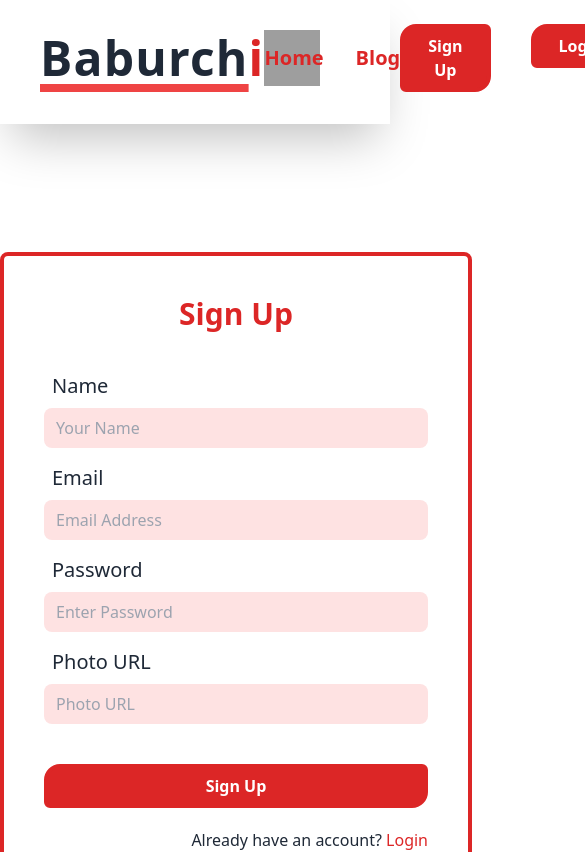
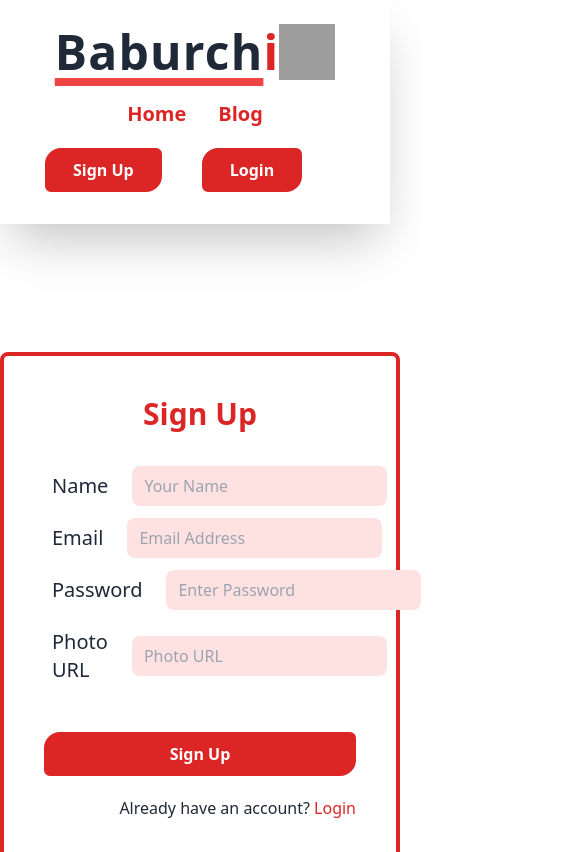
Before and after one commit to Sagor66/Baburchi-Client, a React (Vite) app: page /register in a window 390 px wide. Shown: the top 852 px of the page, 585 px wide, since content can reach past the window. Built offline with nearby package versions, Linux system fonts and the light colour scheme; no server answers; grey boxes are pictures that could not be loaded.

Commit message:
responsive design

```diff
--- a/package.json
+++ b/package.json
@@ -22,6 +22,7 @@
     "react-fast-marquee": "^1.5.2",
     "react-hot-toast": "^2.4.1",
     "react-icons": "^4.8.0",
+    "react-lazy-load": "^4.0.1",
     "react-loader-spinner": "^5.3.4",
     "react-rating": "^2.0.5",
     "react-router-dom": "^6.11.0",
--- a/src/pages/ChefRecipes/ChefBanner.jsx
+++ b/src/pages/ChefRecipes/ChefBanner.jsx
@@ -15,9 +15,9 @@
   } = singleChef;
 
   return (
-    <div className="grid grid-cols-2 items-center text-white bg-red-800 px-20 mb-32">
+    <div className="grid md:grid-cols-2 items-center text-white bg-red-800 px-20 mb-32 gap-10">
       <div className="mx-auto">
-        <img className="w-[600px] h-[700px] object-cover" src={chef_picture} alt="" />
+        <img className="w-[400px] h-[450px] md:w-[600px] md:h-[700px] object-cover" src={chef_picture} alt="" />
       </div>
       <div className="border-l-2 rounded-3xl pl-20">
         <h2 className="text-5xl font-bold text-clip-transparent bg-gradient-to-b from-white to-red-300 mb-10">{chef_name}</h2>
--- a/src/pages/ChefRecipes/ChefRecipe.jsx
+++ b/src/pages/ChefRecipes/ChefRecipe.jsx
@@ -17,7 +17,7 @@
   };
 
   return (
-    <div className="grid grid-cols-5 justify-between items-center mb-14 shadow-2xl px-8 py-6 pr-14 rounded-lg">
+    <div className="grid grid-cols-1 md:grid-cols-5 justify-between items-center mb-14 shadow-2xl px-8 py-6 pr-14 rounded-lg">
       <div className="col-span-2">
         <img
           className="w-[420px] h-[420px] object-cover rounded-lg"
@@ -45,7 +45,7 @@
           <h4 className="text-2xl font-semibold mb-2">Culinary</h4>
           <p className="text-gray-600">{cooking_method}</p>
         </div>
-        <div className="flex justify-between items-center">
+        <div className="flex flex-col md:flex-row justify-between items-center gap-4">
           <p className="flex items-center gap-2">
             <span className="font-semibold">Rating:</span>
             <span>{rating}</span>
--- a/src/pages/ChefRecipes/ChefRecipes.jsx
+++ b/src/pages/ChefRecipes/ChefRecipes.jsx
@@ -12,9 +12,6 @@
 
   const singleChef =
     chefs && chefs.find((chef) => parseInt(chef.id) === parseInt(id));
-  // const singleRecipe = recipes.find(
-  //   (recipe) => parseInt(recipesData.id) === parseInt(id)
-  // );
 
   useEffect(() => {
     fetch("http://localhost:5000/chefs")
--- a/src/pages/Home/Banner.jsx
+++ b/src/pages/Home/Banner.jsx
@@ -4,7 +4,7 @@
 
 const Banner = () => {
   return (
-    <div className="banner h-[1143px] flex justify-center items-center px-32 mb-32">
+    <div className="banner h-[1143px] flex flex-col md:flex-row justify-center items-center px-32 mb-32">
       <div className="text-center">
         <h2 className="text-7xl font-bold text-white mb-8 max-w-4xl leading-tight">Embark on a Culinary Journey Through <span className="text-clip-transparent bg-gradient-to-bl from-red-600 to-green-700 tracking-wider">Bangladesh</span></h2>
         <p className="text-2xl font-thin text-red-50 tracking-wide">
@@ -12,7 +12,7 @@
           the Region
         </p>
       </div>
-      <img className="h-[750px] border-r-8 border-red-800 rounded-full" src={chefBanner} alt="" />
+      <img className="h-[750px] hidden md:block border-r-8 border-red-800 rounded-full" src={chefBanner} alt="" />
     </div>
   );
 };
--- a/src/pages/Home/Chefs.jsx
+++ b/src/pages/Home/Chefs.jsx
@@ -13,7 +13,7 @@
   return (
     <div className='mb-32'>
       <h2 className='section-header'>Meet Our Chefs</h2>
-      <div className='grid grid-cols-3 justify-between items-center gap-x-10 gap-y-20'>
+      <div className='grid grid-cols-1 md:grid-cols-3 justify-between items-center gap-x-10 gap-y-20 p-4'>
         {
           chefs.map(chef => <Chef key={chef.id} chef={chef}></Chef>)
         }
--- a/src/pages/Home/PopularDishes.jsx
+++ b/src/pages/Home/PopularDishes.jsx
@@ -9,7 +9,7 @@
 
 const PopularDishes = () => {
   return (
-    <div className="mb-32">
+    <div className="mb-32 p-4">
       <h2 className="section-header">Most Popular Dishes</h2>
       <Swiper
         modules={[Autoplay]}
--- a/src/pages/Register/Register.jsx
+++ b/src/pages/Register/Register.jsx
@@ -27,6 +27,7 @@
         console.log(createUser);
         updateUserData(result.user, name, photoURL);
         navigate(from, { replace: true });
+        form.reset()
       })
       .catch((error) => {
         setError(error.message)
@@ -46,13 +47,13 @@
   };
 
   return (
-    <div className="max-w-5xl mx-auto my-32 border-4 border-red-600 p-10 rounded-lg">
+    <div className="w-[400px] md:max-w-5xl mx-auto my-32 border-4 border-red-600 p-10 rounded-lg">
       <h2 className="text-3xl font-bold text-red-600 text-center mb-8">
         Sign Up
       </h2>
-      <form onSubmit={handleLogin} className="flex flex-col gap-2 w-fit">
-        <label className="max-w-[400px] form-label inline-block">
-          <span className="text-xl font-medium p-2 inline-block">Name</span>
+      <form onSubmit={handleLogin} className="flex flex-col gap-2">
+        <label className="max-w-[400px] form-label md:inline-block">
+          <span className="text-xl font-medium p-2 md:inline-block">Name</span>
           <input
             className="form-input"
             type="text"
@@ -61,8 +62,8 @@
             required
           />
         </label>
-        <label className="max-w-[400px] form-label inline-block">
-          <span className="text-xl font-medium p-2 inline-block">Email</span>
+        <label className="max-w-[400px] form-label md:inline-block">
+          <span className="text-xl font-medium p-2 md:inline-block">Email</span>
           <input
             className="form-input"
             type="email"
@@ -71,8 +72,8 @@
             required
           />
         </label>
-        <label className="max-w-[400px] form-label inline-block">
-          <span className="text-xl font-medium p-2 inline-block">Password</span>
+        <label className="max-w-[400px] form-label md:inline-block">
+          <span className="text-xl font-medium p-2 md:inline-block">Password</span>
           <input
             className="form-input"
             type="password"
@@ -81,8 +82,8 @@
             required
           />
         </label>
-        <label className="max-w-[400px] form-label inline-block">
-          <span className="text-xl font-medium p-2 inline-block">
+        <label className="max-w-[400px] form-label md:inline-block">
+          <span className="text-xl font-medium p-2 md:inline-block">
             Photo URL
           </span>
           <input
--- a/src/pages/Shared/Footer.jsx
+++ b/src/pages/Shared/Footer.jsx
@@ -10,7 +10,7 @@
 
 const Footer = () => {
   return (
-    <div className="grid grid-cols-4 items-center bg-gray-800 text-white pl-10 pt-32 pb-24">
+    <div className="grid grid-cols-1 md:grid-cols-4 items-center bg-gray-800 text-white pl-10 pt-32 pb-24 gap-10">
       <div className="border-dashed border-r-4 pl-10 border-red-600">
         <h2 className="text-3xl font-bold mb-6">Opening Times</h2>
         <div className="text-red-50">
--- a/src/pages/Shared/Header.jsx
+++ b/src/pages/Shared/Header.jsx
@@ -15,7 +15,7 @@
   };
 
   return (
-    <nav className="sticky top-0 bg-white flex justify-between items-center px-10 pt-6 pb-8 shadow-2xl">
+    <nav className="md:sticky top-0 bg-white flex flex-col md:flex-row justify-between items-center px-10 pt-6 pb-8 shadow-2xl gap-5">
       <Link to="/">
         <div className="flex items-center">
           <h3 className="text-5xl font-bold tracking-wide">
```
Also changed, not shown: src/pages/Login/Login.jsx (+6 -5 lines), 1 other file (tests, documents, lock files or other folders).
